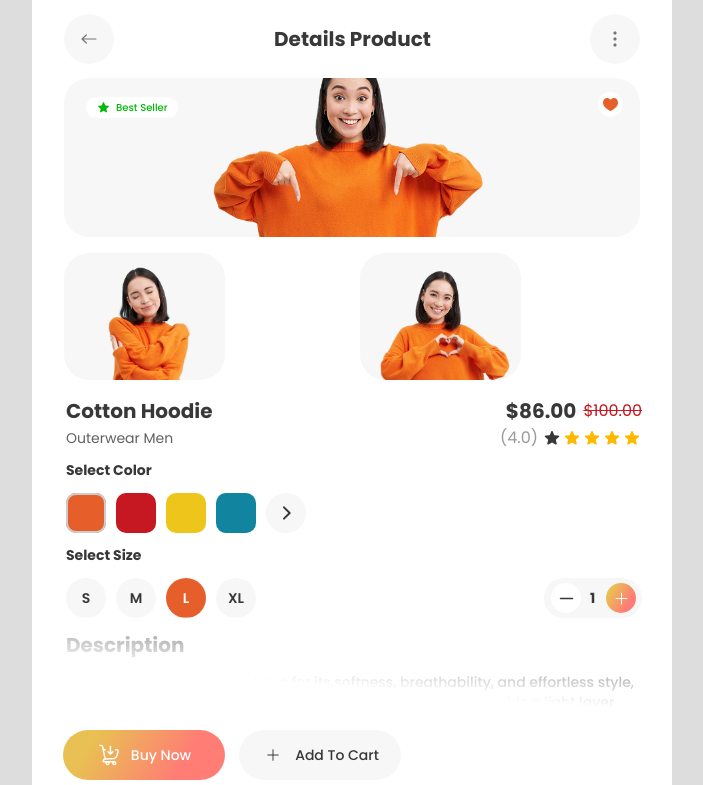
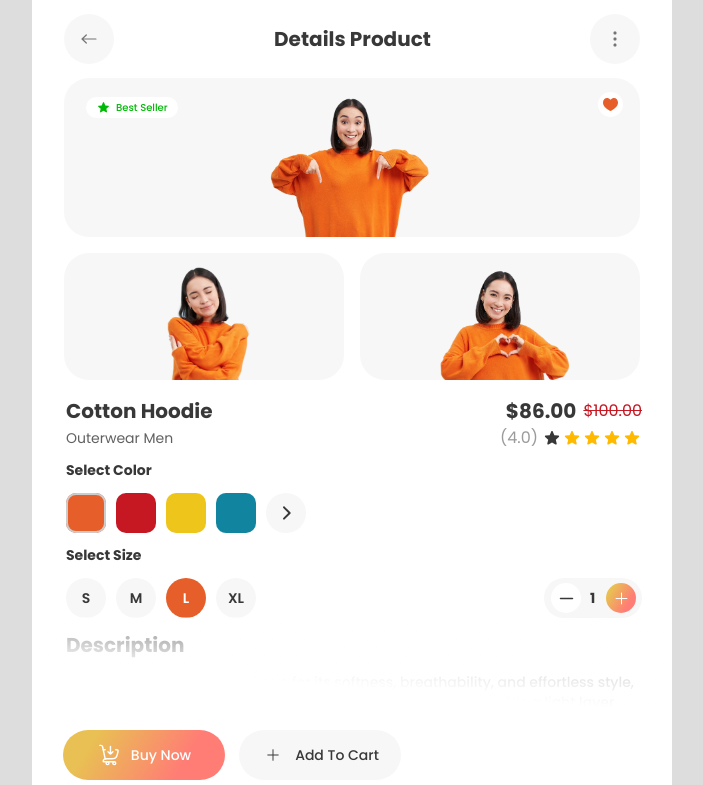
Before and after one commit to cakfan/detail-product-mobile, a website: page src/index.html in a window 1280 px wide. Shown: the top 785 px of the page, without its empty margins (288-991 px from the left). Drawn offline with Linux system fonts and the light colour scheme.

Commit message:
fix: grid product

```diff
--- a/src/index.html
+++ b/src/index.html
@@ -64,21 +64,25 @@
           <img
             src="./assets/images/thumbnails/product-1.png"
             alt="Product 1"
-            class="absolute left-0 top-0 h-full w-full object-cover overflow-clip"
+            class="absolute left-0 top-0 h-full w-full object-top object-contain overflow-clip"
           />
         </div>
-        <div class="h-[127px] w-[161px] bg-muted rounded-[25px] overflow-clip">
+        <div
+          class="h-[127px] min-w-[161px] bg-muted rounded-[25px] overflow-clip"
+        >
           <img
             src="./assets/images/thumbnails/product-2.png"
             alt="product 2"
-            class="h-full w-full object-cover"
+            class="h-full w-full object-top object-contain"
           />
         </div>
-        <div class="h-[127px] w-[161px] bg-muted rounded-[25px] overflow-clip">
+        <div
+          class="h-[127px] min-w-[161px] bg-muted rounded-[25px] overflow-clip"
+        >
           <img
             src="./assets/images/thumbnails/product-3.png"
             alt="product 2"
-            class="h-full w-full object-cover"
+            class="h-full w-full object-top object-contain"
           />
         </div>
       </div>
@@ -301,7 +305,10 @@
         </div>
         <div class="mt-3 flex flex-col gap-3">
           <h3 class="text-[20px] leading-normal font-bold">Description</h3>
-          <p id="description" class="text-[14px] leading-5 font-medium">
+          <p
+            id="description"
+            class="text-[14px] leading-5 font-medium text-muted-variant"
+          >
             <span id="short-text">
               A cotton T-Shirt is a must-have for its softness, breathability,
               and effortless style, ideal for any season, it keeps you cool in
@@ -316,7 +323,7 @@
             </span>
             <button
               id="toggle-button"
-              class="font-bold cursor-pointer"
+              class="font-bold cursor-pointer text-foreground"
               onclick="toggleText()"
             >
               Learn More
```
Also changed, not shown: src/output.css.
